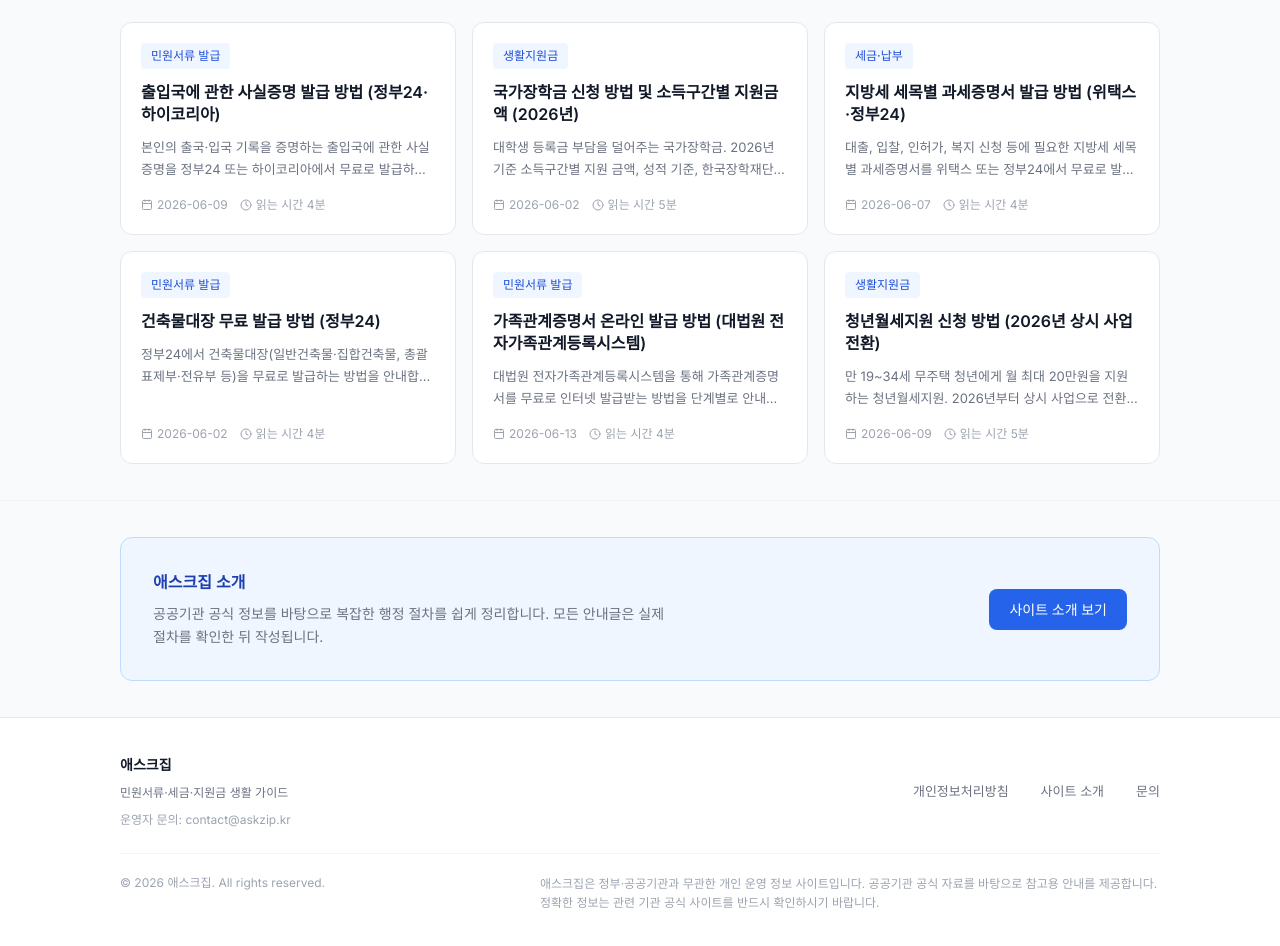
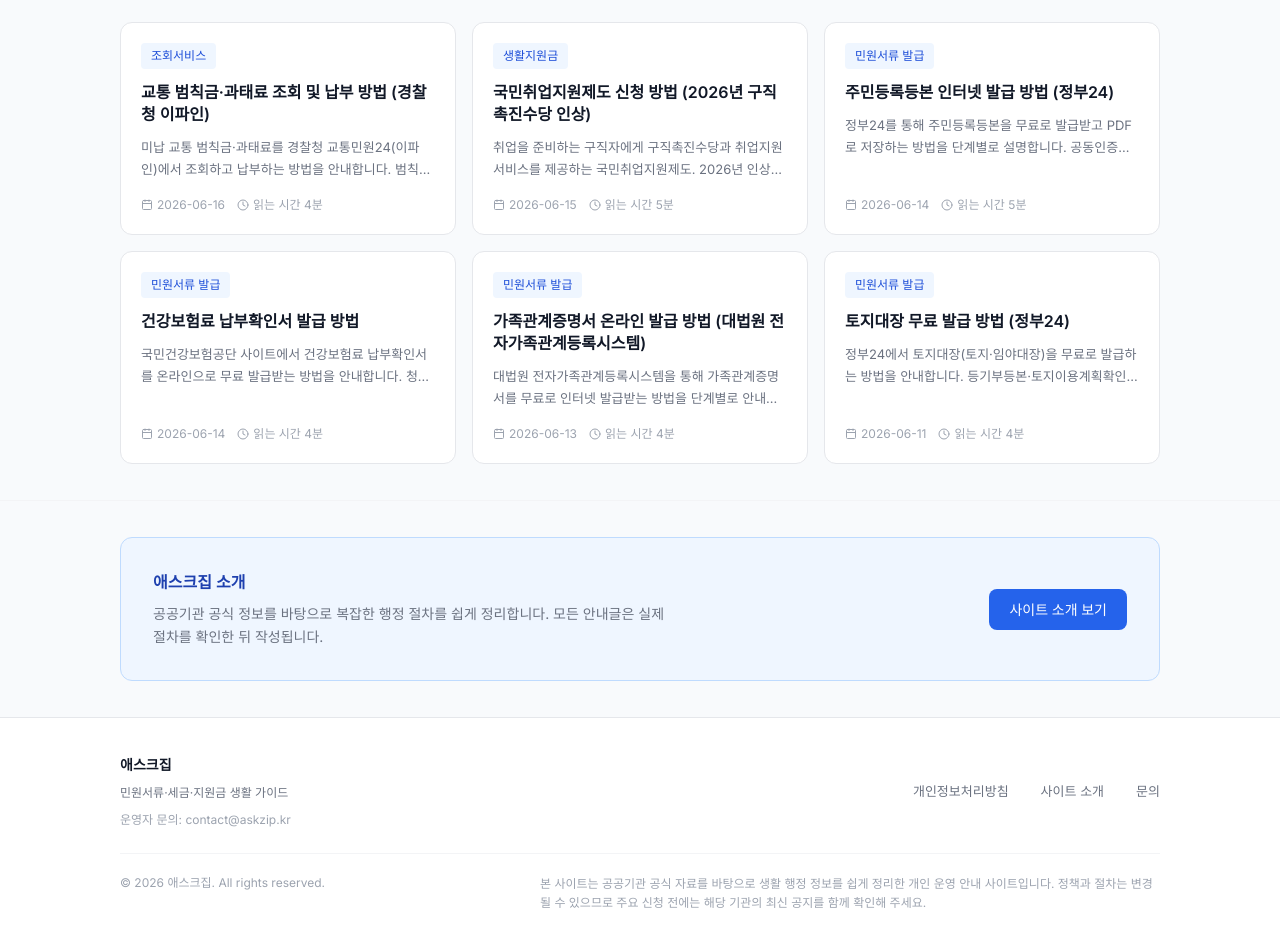
Before and after one commit to eun-hak/askzip, a Next.js app: page / in a window 1280 px wide. Shown: the part 742-1688 px from the top of the page. Built offline with nearby package versions, Linux system fonts and the light colour scheme; no server answers.

Commit message:
feat: 자잘한 요소 수정

```diff
--- a/src/components/layout/Footer.tsx
+++ b/src/components/layout/Footer.tsx
@@ -43,7 +43,7 @@ export default function Footer() {
             © {currentYear} {SITE_NAME}. All rights reserved.
           </p>
           <p className="text-muted text-[12px] leading-relaxed max-w-[620px]">
-            {SITE_DISCLAIMER} 정확한 정보는 관련 기관 공식 사이트를 반드시 확인하시기 바랍니다.
+            {SITE_DISCLAIMER}
           </p>
         </div>
       </div>
--- a/src/data/articles/index.ts
+++ b/src/data/articles/index.ts
@@ -94,22 +94,28 @@ export function getArticleBySlug(slug: string): Article | undefined {
   return articles.find((a) => a.slug === slug);
 }
 
+function sortArticlesByUpdatedAt(list: Article[]): Article[] {
+  return [...list].sort(
+    (a, b) => new Date(b.updatedAt).getTime() - new Date(a.updatedAt).getTime()
+  );
+}
+
 export function getArticlesByCategory(categorySlug: string): Article[] {
-  return articles.filter((a) => a.category === categorySlug);
+  return sortArticlesByUpdatedAt(articles.filter((a) => a.category === categorySlug));
 }
 
 export function getLatestArticles(count: number = 6): Article[] {
-  return [...articles]
-    .sort((a, b) => new Date(b.publishedAt).getTime() - new Date(a.publishedAt).getTime())
-    .slice(0, count);
+  return sortArticlesByUpdatedAt(articles).slice(0, count);
 }
 
 export function searchArticles(query: string): Article[] {
   const q = query.toLowerCase();
-  return articles.filter(
-    (a) =>
-      a.title.toLowerCase().includes(q) ||
-      a.description.toLowerCase().includes(q) ||
-      a.tags.some((t) => t.toLowerCase().includes(q))
+  return sortArticlesByUpdatedAt(
+    articles.filter(
+      (a) =>
+        a.title.toLowerCase().includes(q) ||
+        a.description.toLowerCase().includes(q) ||
+        a.tags.some((t) => t.toLowerCase().includes(q))
+    )
   );
 }
--- a/src/lib/site.ts
+++ b/src/lib/site.ts
@@ -16,4 +16,4 @@ export const POLICY_DATE = '2026년 5월 15일';
 
 /** 정부·공공기관 비연계 고지 (AdSense·신뢰도) */
 export const SITE_DISCLAIMER =
-  '애스크집은 정부·공공기관과 무관한 개인 운영 정보 사이트입니다. 공공기관 공식 자료를 바탕으로 참고용 안내를 제공합니다.';
+  '본 사이트는 공공기관 공식 자료를 바탕으로 생활 행정 정보를 쉽게 정리한 개인 운영 안내 사이트입니다. 정책과 절차는 변경될 수 있으므로 주요 신청 전에는 해당 기관의 최신 공지를 함께 확인해 주세요.';
```
